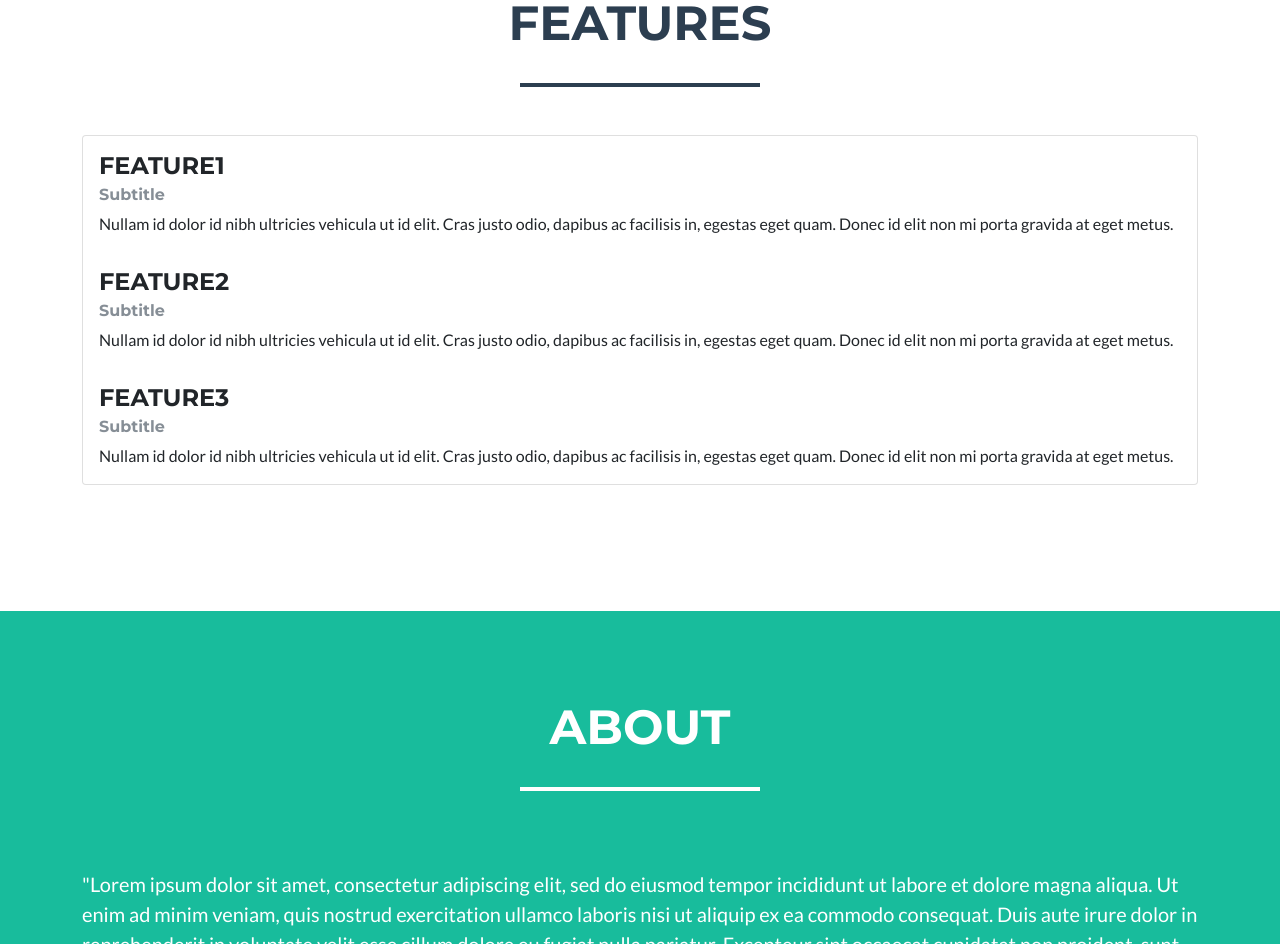
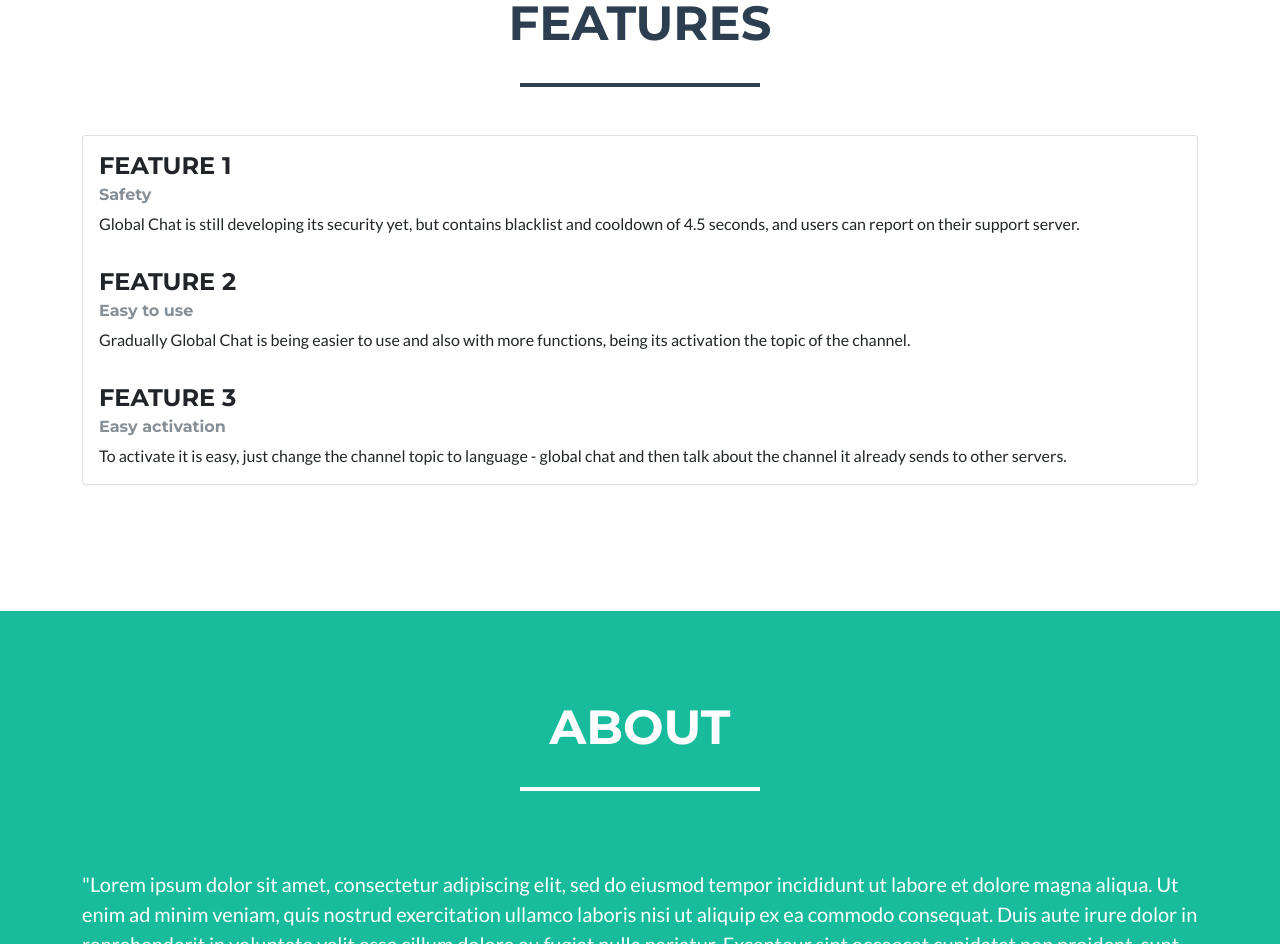
Before and after one commit to Bayziofc/globalchat, a plain HTML site: page index.html in a window 1280 px wide. Shown: the part 977-1921 px from the top of the page. Drawn offline with nearby package versions, Linux system fonts and the light colour scheme.

Commit message:
Update index.html

```diff
--- a/index.html
+++ b/index.html
@@ -22,7 +22,7 @@
 
 <body id="page-top" data-bs-spy="scroll" data-bs-target="#mainNav" data-bs-offset="72">
     <nav class="navbar navbar-light navbar-expand-lg fixed-top bg-secondary text-uppercase" id="mainNav">
-        <div class="container"><a class="navbar-brand" href="#page-top">Your Bot Name</a>
+        <div class="container"><a class="navbar-brand" href="#page-top">Global Chat - Communication Bot</a>
             <div class="collapse navbar-collapse" id="navbarResponsive">
                 <ul class="navbar-nav ms-auto">
                     <li class="nav-item mx-0 mx-lg-1"><a class="nav-link py-3 px-0 px-lg-3 rounded" href="#portfolio">FEATURES</a></li>
@@ -46,19 +46,19 @@
                 <div class="col">
                     <div class="card">
                         <div class="card-body">
-                            <h4 class="card-title">FEATURE1</h4>
-                            <h6 class="text-muted card-subtitle mb-2">Subtitle</h6>
-                            <p class="card-text">Nullam id dolor id nibh ultricies vehicula ut id elit. Cras justo odio, dapibus ac facilisis in, egestas eget quam. Donec id elit non mi porta gravida at eget metus.</p>
+                            <h4 class="card-title">FEATURE 1</h4>
+                            <h6 class="text-muted card-subtitle mb-2">Safety</h6>
+                            <p class="card-text">Global Chat is still developing its security yet, but contains blacklist and cooldown of 4.5 seconds, and users can report on their support server.</p>
                         </div>
                         <div class="card-body">
-                            <h4 class="card-title">FEATURE2</h4>
-                            <h6 class="text-muted card-subtitle mb-2">Subtitle</h6>
-                            <p class="card-text">Nullam id dolor id nibh ultricies vehicula ut id elit. Cras justo odio, dapibus ac facilisis in, egestas eget quam. Donec id elit non mi porta gravida at eget metus.</p>
+                            <h4 class="card-title">FEATURE 2</h4>
+                            <h6 class="text-muted card-subtitle mb-2">Easy to use</h6>
+                            <p class="card-text">Gradually Global Chat is being easier to use and also with more functions, being its activation the topic of the channel.</p>
                         </div>
                         <div class="card-body">
-                            <h4 class="card-title">FEATURE3</h4>
-                            <h6 class="text-muted card-subtitle mb-2">Subtitle</h6>
-                            <p class="card-text">Nullam id dolor id nibh ultricies vehicula ut id elit. Cras justo odio, dapibus ac facilisis in, egestas eget quam. Donec id elit non mi porta gravida at eget metus.</p>
+                            <h4 class="card-title">FEATURE 3</h4>
+                            <h6 class="text-muted card-subtitle mb-2">Easy activation</h6>
+                            <p class="card-text">To activate it is easy, just change the channel topic to <bd>language - global chat</bd> and then talk about the channel it already sends to other servers.</p>
                         </div>
                     </div>
                 </div>
```
